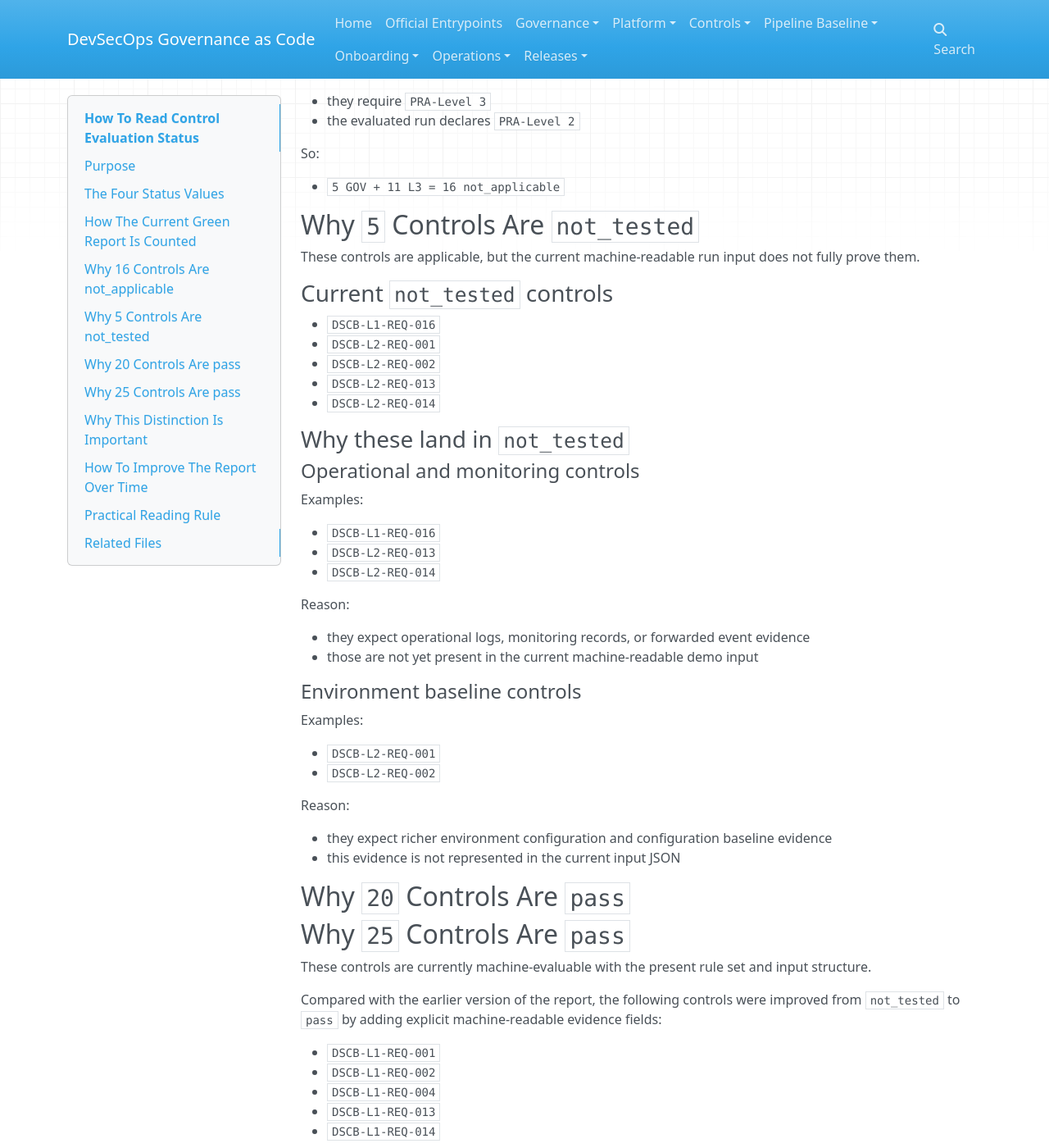
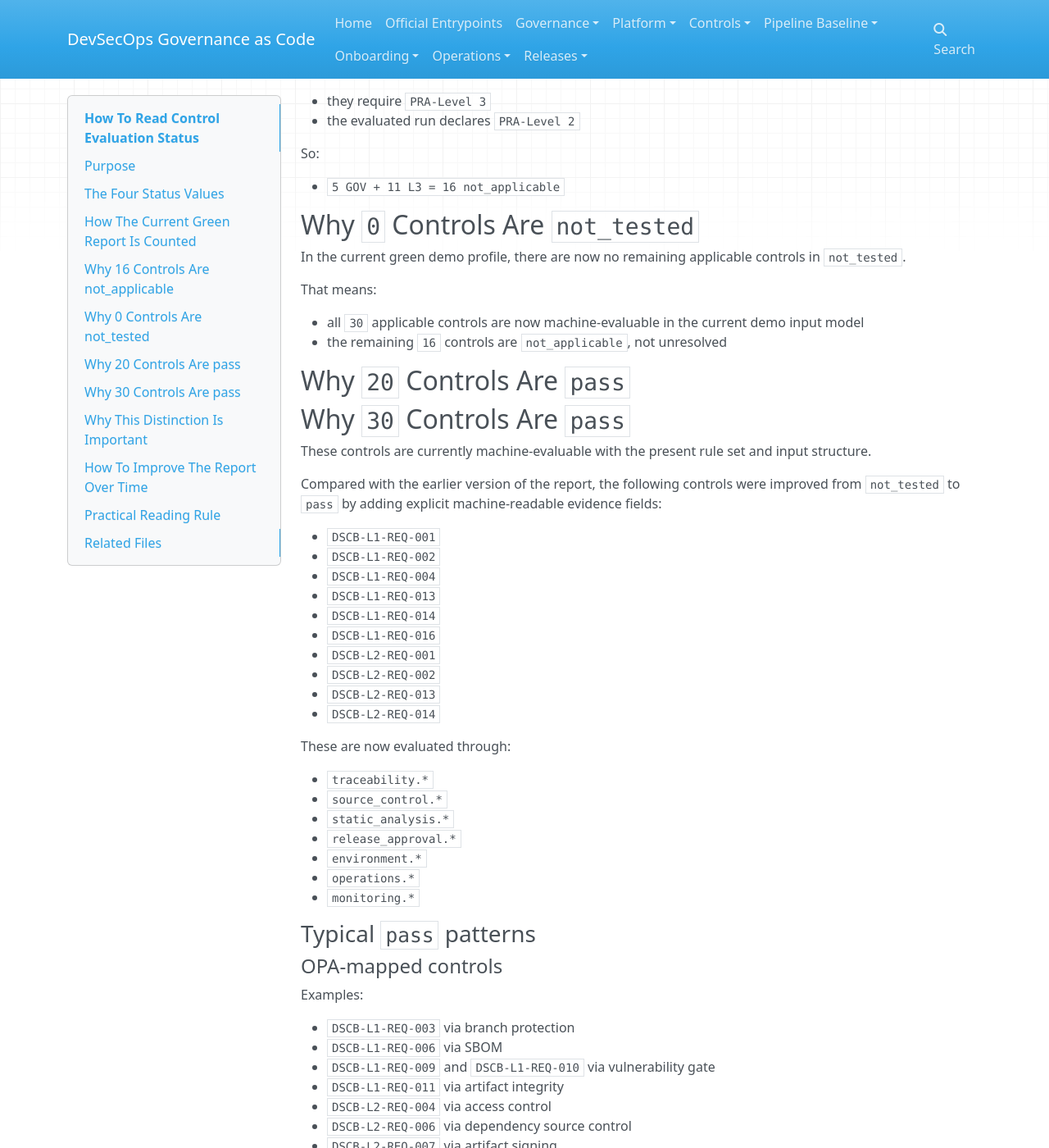
Before and after one commit to joku-dev/devsecops-governance-as-code, an MkDocs documentation site: the page built from docs/operations/how-to-read-control-evaluation-status.md, in a window 1280 px wide and 1400 px high, scrolled down 3396 px. Shown: the whole window at 82% size. Built offline with MkDocs 1.6.1, drawn with Linux system fonts in a browser that asks for light colours; nearby versions of some CDN libraries; some of the changed text lies outside the part shown.

Commit message:
Evaluate all applicable controls in demo profile

```diff
--- a/docs/operations/how-to-read-control-evaluation-status.md
+++ b/docs/operations/how-to-read-control-evaluation-status.md
@@ -4,9 +4,9 @@
 
 This document explains why the current green control evaluation report shows:
 
-- `25` tested controls
+- `30` tested controls
 - `0` failed controls
-- `5` `not_tested`
+- `0` `not_tested`
 - `16` `not_applicable`
 
 It is intended to help readers understand that the control report is not a simple yes/no checklist.
@@ -86,10 +86,10 @@ The current report summary is:
 
 - Total controls: `46`
 - Applicable controls: `30`
-- Tested controls: `25`
-- Passed: `25`
+- Tested controls: `30`
+- Passed: `30`
 - Failed: `0`
-- Not tested: `5`
+- Not tested: `0`
 - Not applicable: `16`
 
 The key formula is:
@@ -98,12 +98,12 @@ The key formula is:
 
 So in the current green report:
 
-- `25 tested = 25 pass + 0 fail`
+- `30 tested = 30 pass + 0 fail`
 
 That means:
 
-- `25` controls were really evaluated
-- `5` controls were in scope but did not have enough machine-readable proof
+- `30` controls were really evaluated
+- `0` controls were in scope but lacked enough machine-readable proof
 - `16` controls were outside the direct run scope
 
 ## Why `16` Controls Are `not_applicable`
@@ -162,47 +162,17 @@ So:
 
 - `5 GOV + 11 L3 = 16 not_applicable`
 
-## Why `5` Controls Are `not_tested`
+## Why `0` Controls Are `not_tested`
 
-These controls are applicable, but the current machine-readable run input does not fully prove them.
+In the current green demo profile, there are now no remaining applicable controls in `not_tested`.
 
-### Current `not_tested` controls
+That means:
 
-- `DSCB-L1-REQ-016`
-- `DSCB-L2-REQ-001`
-- `DSCB-L2-REQ-002`
-- `DSCB-L2-REQ-013`
-- `DSCB-L2-REQ-014`
-
-### Why these land in `not_tested`
-
-#### Operational and monitoring controls
-
-Examples:
-
-- `DSCB-L1-REQ-016`
-- `DSCB-L2-REQ-013`
-- `DSCB-L2-REQ-014`
-
-Reason:
-
-- they expect operational logs, monitoring records, or forwarded event evidence
-- those are not yet present in the current machine-readable demo input
-
-#### Environment baseline controls
-
-Examples:
-
-- `DSCB-L2-REQ-001`
-- `DSCB-L2-REQ-002`
-
-Reason:
-
-- they expect richer environment configuration and configuration baseline evidence
-- this evidence is not represented in the current input JSON
+- all `30` applicable controls are now machine-evaluable in the current demo input model
+- the remaining `16` controls are `not_applicable`, not unresolved
 
 ## Why `20` Controls Are `pass`
-## Why `25` Controls Are `pass`
+## Why `30` Controls Are `pass`
 
 These controls are currently machine-evaluable with the present rule set and input structure.
 
@@ -220,6 +195,9 @@ These are now evaluated through:
 - `source_control.*`
 - `static_analysis.*`
 - `release_approval.*`
+- `environment.*`
+- `operations.*`
+- `monitoring.*`
 
 ### Typical `pass` patterns
 
@@ -303,16 +286,7 @@ Examples:
 - add environment baseline evidence
 - add operational monitoring evidence
 
-Then more controls can move from:
-
-- `not_tested`
-
-to:
-
-- `pass`
-- or `fail`
-
-based on real proof.
+The current demo profile already shows that these additional evidence structures can move controls from `not_tested` to real `pass/fail` outcomes based on proof.
 
 ## Practical Reading Rule
 
```
Also changed, not shown: other parts of docs/operations/how-to-read-control-evaluation-status.md (+11 -1 lines), docs/governance-compliance-result.extended.example.json (+14 -7 lines), generated/control-evaluation-report.md (+8 -8 lines), generated/demo/green-control-evaluation.md (+8 -8 lines), generated/demo/green-summary.md (+3 -3 lines), generated/demo/red-control-evaluation.md (+8 -8 lines), generated/demo/red-summary.md (+3 -3 lines), 10 other files.
